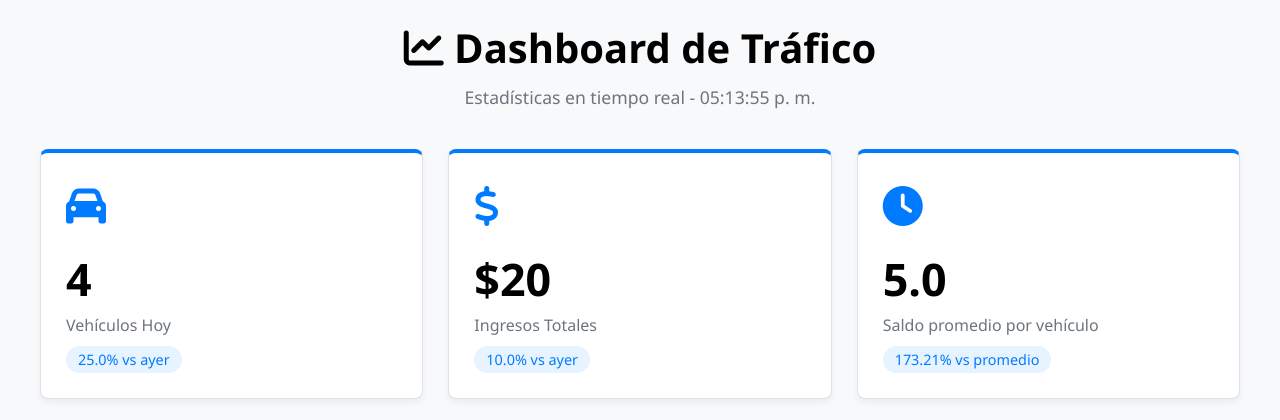
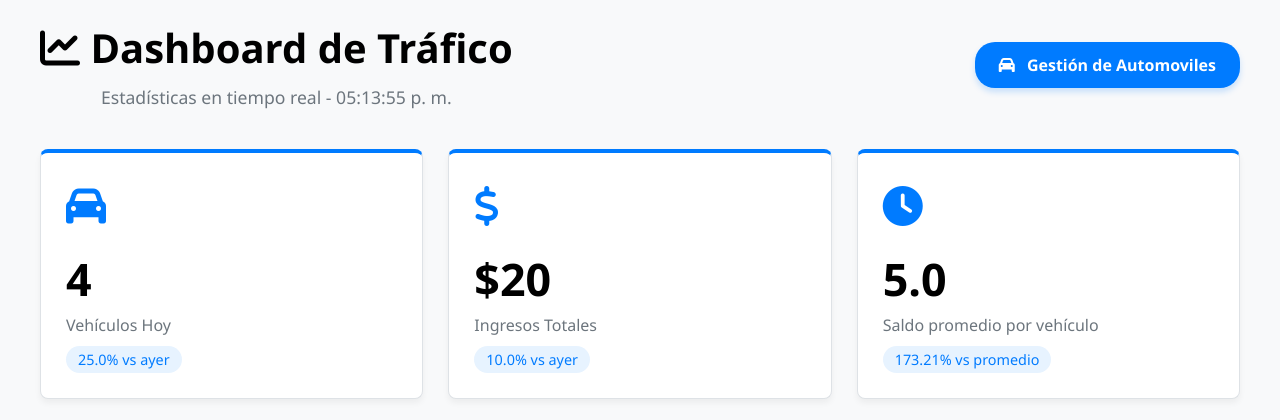
Before and after one commit to alfadestruc17/ARDUINO, a Flask app: page /dashboard in a window 1280 px wide. Shown: the top 420 px of the page. Run offline with Flask 3, Linux system fonts and the light colour scheme; data comes from the database, SQL or seed files in the repository.

Commit message:
Enlace creado del dashboard a la gestión de automoviles

```diff
--- a/static/css/dashboard.css
+++ b/static/css/dashboard.css
@@ -180,6 +180,39 @@
     background-color: #f1f3f4;
 }
 
+/* Botón de Gestión de Automoviles */
+.gestion-automoviles-btn {
+    display: inline-block;
+    background-color: #007bff;
+    color: white;
+    text-decoration: none;
+    padding: 12px 24px;
+    border-radius: 20px;
+    font-weight: 600;
+    font-size: 1rem;
+    transition: all 0.3s ease;
+    border: none;
+    cursor: pointer;
+    box-shadow: 0 4px 6px rgba(0, 123, 255, 0.2);
+}
+
+.gestion-automoviles-btn:hover {
+    background-color: #0056b3;
+    transform: translateY(-2px);
+    box-shadow: 0 6px 12px rgba(0, 123, 255, 0.3);
+    color: white;
+    text-decoration: none;
+}
+
+.gestion-automoviles-btn:active {
+    transform: translateY(0);
+    box-shadow: 0 2px 4px rgba(0, 123, 255, 0.2);
+}
+
+.gestion-automoviles-btn i {
+    margin-right: 8px;
+}
+
 /* Responsive */
 @media (max-width: 768px) {
     .stats-grid, .time-stats-grid {
@@ -199,4 +232,9 @@
         padding: 8px 10px;
         font-size: 0.9rem;
     }
+
+    .gestion-automoviles-btn {
+        padding: 10px 20px;
+        font-size: 0.9rem;
+    }
 }
--- a/templates/dashboard.html
+++ b/templates/dashboard.html
@@ -12,8 +12,15 @@
     <div class="dashboard-container">
         <!-- Encabezado -->
         <div class="dashboard-header">
-            <h1><i class="fas fa-chart-line"></i> Dashboard de Tráfico</h1>
-            <p>Estadísticas en tiempo real del control de vehículos</p>
+            <div style="display: flex; justify-content: space-between; align-items: center;">
+                <div>
+                    <h1><i class="fas fa-chart-line"></i> Dashboard de Tráfico</h1>
+                    <p>Estadísticas en tiempo real del control de vehículos</p>
+                </div>
+                <a href="/" class="gestion-automoviles-btn">
+                    <i class="fas fa-car"></i> Gestión de Automoviles
+                </a>
+            </div>
         </div>
 
         <!-- Estadísticas Principales -->
--- a/templates/index.html
+++ b/templates/index.html
@@ -62,7 +62,7 @@
       </button>
       <div class="collapse navbar-collapse" id="navbarNav">
         <ul class="navbar-nav ms-auto">
-          <li class="nav-item"><a class="nav-link active" href="#">Inicio</a></li>
+          <li class="nav-item"><a class="nav-link active" href="dashboard">Inicio</a></li>
           <li class="nav-item"><a class="nav-link" href="#">Automóviles</a></li>
           <li class="nav-item"><a class="nav-link" href="#">Configuración</a></li>
         </ul>
```
